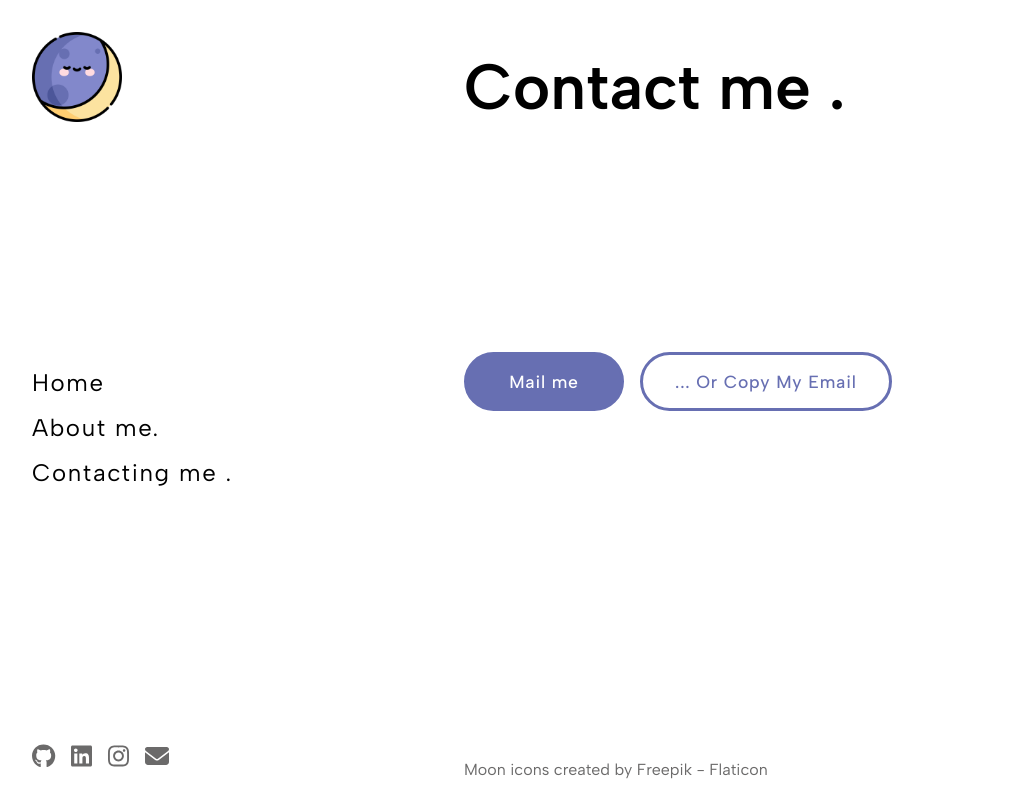
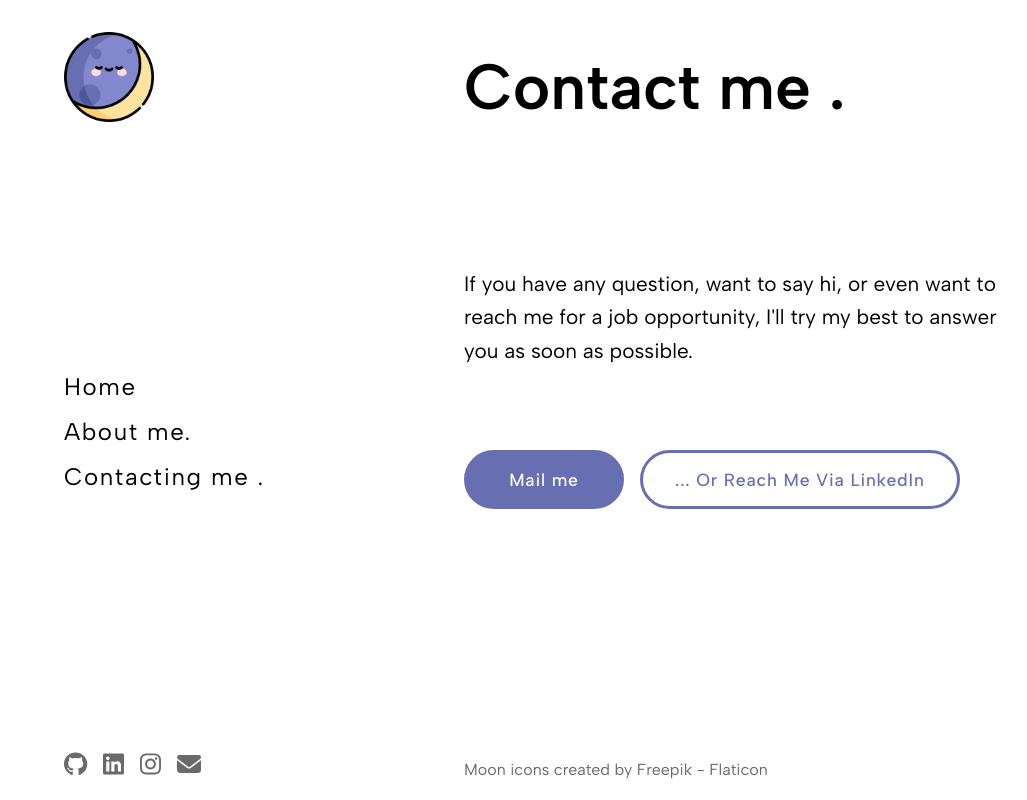
Before and after one commit to mpabarca/portfolio, a Next.js app: page /contact in a window 1280 px wide. Shown: the whole page, without its empty margins (0-1027 px from the left). Built offline with nearby package versions, Linux system fonts and the light colour scheme.

Commit message:
Fix style in contact section and navbar

```diff
--- a/src/pages/contact/index.jsx
+++ b/src/pages/contact/index.jsx
@@ -4,6 +4,9 @@ const Contact = () => {
     return(
         <div className='contact'>
             <h1>Contact me .</h1>
+            <p>
+                If you have any question, want to say hi, or even want to reach me for a job opportunity, I'll try my best to answer you as soon as possible.
+            </p>
             <div>
                 <Button
                     text={'Mail me'}
@@ -13,7 +16,7 @@ const Contact = () => {
                     anotherPage={true}
                 />
                 <Button
-                    text={'... Or Copy My Email'}
+                    text={'... Or Reach Me Via LinkedIn'}
                     isDark={false}
                     path={'https://www.linkedin.com/in/mpabarca'}
                     passHref={true}
--- a/src/styles/components/navbar.scss
+++ b/src/styles/components/navbar.scss
@@ -4,7 +4,7 @@ nav {
         display: flex;
         flex-direction: column;
         justify-content: space-between;
-        padding: 2rem;
+        padding: 2rem 2rem 3vh 4rem;
         .logo {
             a {
                 img {
--- a/src/styles/pages/about.scss
+++ b/src/styles/pages/about.scss
@@ -10,6 +10,7 @@
     }
     p {
         margin: 1.5rem 0;
+        line-height: 1.6
     }
     .about-quote {
         border-left: 2px solid rgb(187, 181, 181, .8);
@@ -19,12 +20,11 @@
         display: flex;
         flex-direction: row;
         flex-wrap: wrap;
-        gap: 1rem;
         margin-left: 1.5rem;
         li {
             min-width: 20rem;
             font-size: $font-size-paragraph;
-            margin-bottom: .5rem;
+            line-height: 1.6;
         }
     }
 }
--- a/src/styles/pages/contact.scss
+++ b/src/styles/pages/contact.scss
@@ -8,4 +8,9 @@
         top: 3rem;
         position: absolute;
     }
+    p {
+        margin: 2rem 0 4rem;
+        line-height: 1.6;
+        max-width: 35rem;
+    }
 }
```
